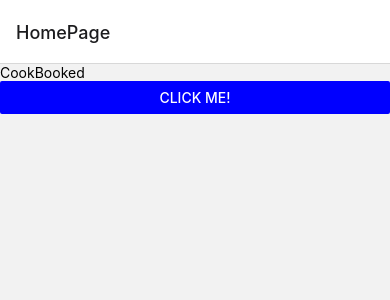
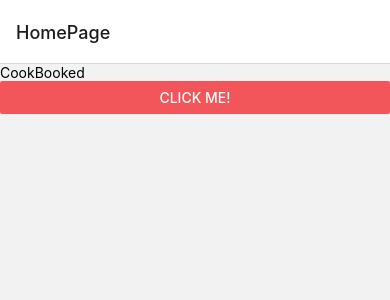
Before and after one commit to stevenwbt/CookBooked, a React Native app in the folder client/: screen /HomePage in a window 390 px wide. Shown: the top 300 px of the page. Built offline with nearby package versions, Linux system fonts and the light colour scheme.

Commit message:
Changed color

```diff
--- a/client/src/HomePage/HomePage.js
+++ b/client/src/HomePage/HomePage.js
@@ -1,5 +1,5 @@
 import React from 'react';
-import { Text, StyleSheet, Button, View } from "react-native";
+import { Button, StyleSheet, Text, View } from "react-native";
 
 const HomePage = ({ navigation }) => {
 
@@ -12,7 +12,7 @@ const HomePage = ({ navigation }) => {
   return (
     <View>
       <Text>CookBooked</Text>
-      <Button onPress={handleButtonClick} title="Click me!" color="blue" />
+      <Button onPress={handleButtonClick} title="Click me!" color="#F2555A" />
     </View>
   )
 }
```
